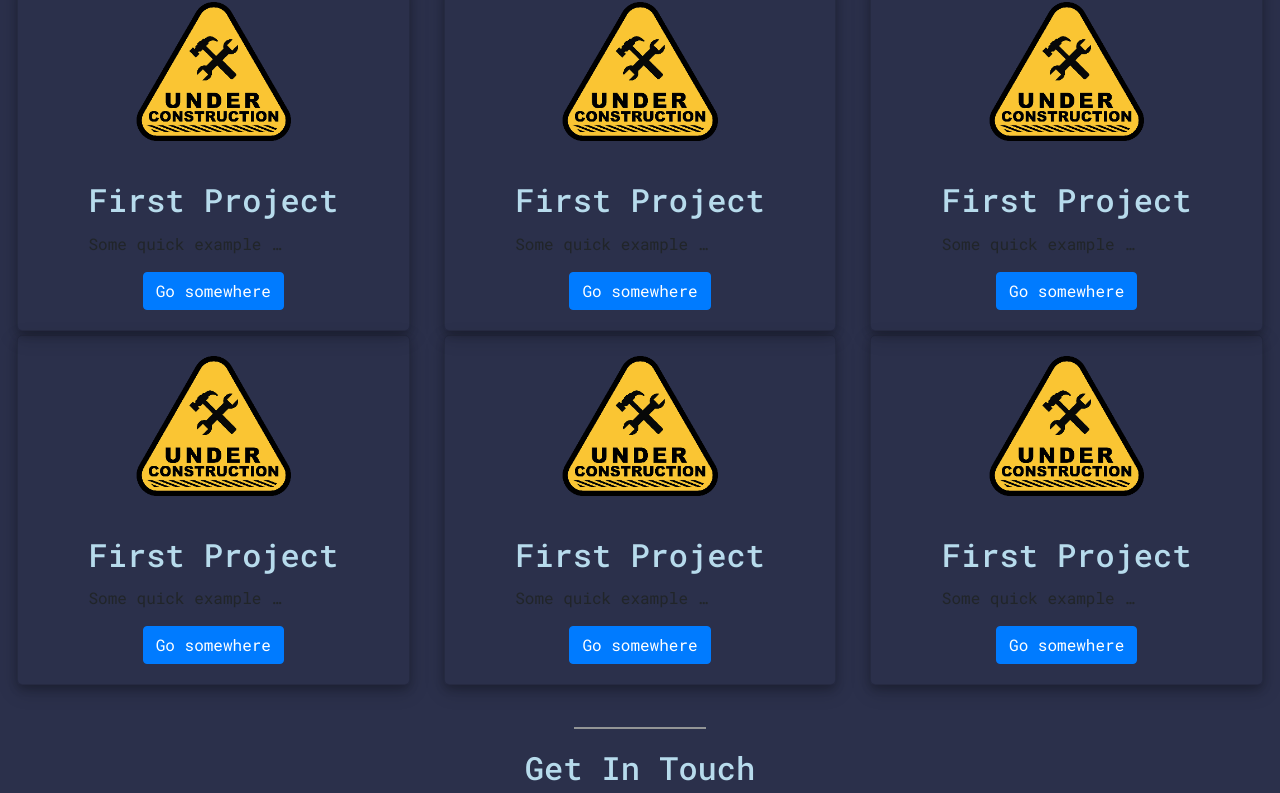
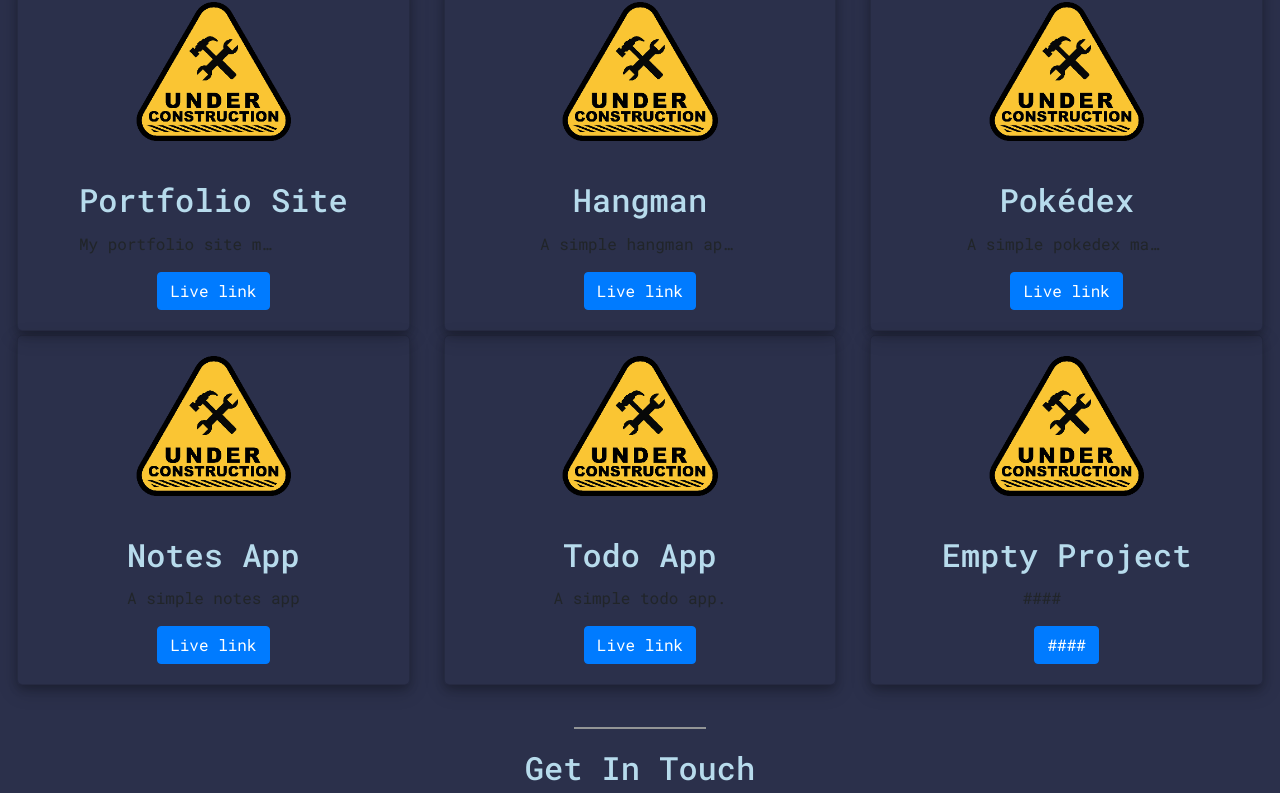
Before and after one commit to KiwiKoi/Portfolio, a website: page index.html in a window 1280 px wide. Shown: the part 1242-2035 px from the top of the page. Drawn offline with nearby package versions, Linux system fonts and the light colour scheme.

Commit message:
Set up starting projects in portfolio

```diff
--- a/index.html
+++ b/index.html
@@ -121,9 +121,9 @@
                         <div class="card"  >
                             <img class="card-img-top card-body" src="images/under-construction.png" alt="Card image cap">
                             <div class="card-body">
-                                <h2 class="card-title" >First Project</h2>
-                              <p class="card-text">Some quick example text to build on the card title and make up the bulk of the card's content.</p>
-                              <a href="#" class="btn btn-primary">Go somewhere</a>
+                                <h2 class="card-title" >Portfolio Site</h2>
+                              <p class="card-text">My portfolio site made in html/css/javscript/bootstrap.</p>
+                              <a href="https://kiwikoi.github.io/Portfolio/" class="btn btn-primary">Live link</a>
                             </div>
                             </div>
                     </div>
@@ -131,9 +131,9 @@
                         <div class="card"  >
                             <img class="card-img-top card-body" src="images/under-construction.png" alt="Card image cap">
                             <div class="card-body">
-                                <h2 class="card-title" >First Project</h2>
-                            <p class="card-text">Some quick example text to build on the card title and make up the bulk of the card's content.</p>
-                            <a href="#" class="btn btn-primary">Go somewhere</a>
+                                <h2 class="card-title" >Hangman</h2>
+                            <p class="card-text">A simple hangman app made in javascript</p>
+                            <a href="https://hangman-practice-app.netlify.app/" class="btn btn-primary">Live link</a>
                             </div>
                     </div>
                     </div>
@@ -141,9 +141,9 @@
                         <div class="card"  >
                             <img class="card-img-top card-body" src="images/under-construction.png" alt="Card image cap">
                             <div class="card-body">
-                                <h2 class="card-title" >First Project</h2>
-                            <p class="card-text">Some quick example text to build on the card title and make up the bulk of the card's content.</p>
-                            <a href="#" class="btn btn-primary">Go somewhere</a>
+                                <h2 class="card-title" >Pokédex</h2>
+                            <p class="card-text">A simple pokedex made in React with the PokeAPI</p>
+                            <a href="https://kiwikoi.github.io/Pokedex/" class="btn btn-primary">Live link</a>
                             </div>
                     </div>
                     </div>
@@ -154,9 +154,9 @@
                         <div class="card"  >
                             <img class="card-img-top card-body" src="images/under-construction.png" alt="Card image cap">
                             <div class="card-body">
-                                <h2 class="card-title" >First Project</h2>
-                            <p class="card-text">Some quick example text to build on the card title and make up the bulk of the card's content.</p>
-                            <a href="#" class="btn btn-primary">Go somewhere</a>
+                                <h2 class="card-title" >Notes App</h2>
+                            <p class="card-text">A simple notes app</p>
+                            <a href="https://notes-practice-app.netlify.app/" class="btn btn-primary">Live link</a>
                         </div>
                     </div>
                     </div>
@@ -164,9 +164,9 @@
                         <div class="card"  >
                             <img class="card-img-top card-body" src="images/under-construction.png" alt="Card image cap">
                             <div class="card-body">
-                                <h2 class="card-title" >First Project</h2>
-                              <p class="card-text">Some quick example text to build on the card title and make up the bulk of the card's content.</p>
-                              <a href="#" class="btn btn-primary">Go somewhere</a>
+                                <h2 class="card-title" >Todo App</h2>
+                              <p class="card-text">A simple todo app.</p>
+                              <a href="https://todo-practice-app.netlify.app/" class="btn btn-primary">Live link</a>
                             </div>
                     </div>
                     </div>
@@ -174,9 +174,9 @@
                         <div class="card"  >
                             <img class="card-img-top card-body" src="images/under-construction.png" alt="Card image cap">
                             <div class="card-body">
-                                <h2 class="card-title" >First Project</h2>
-                              <p class="card-text">Some quick example text to build on the card title and make up the bulk of the card's content.</p>
-                              <a href="#" class="btn btn-primary">Go somewhere</a>
+                                <h2 class="card-title" >Empty Project</h2>
+                              <p class="card-text">####</p>
+                              <a href="#" class="btn btn-primary">####</a>
                             </div>
                     </div>
                     </div>
```
